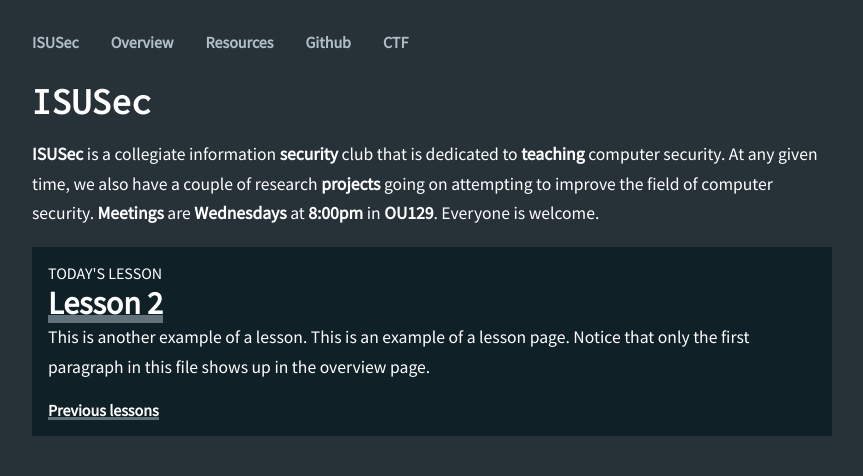
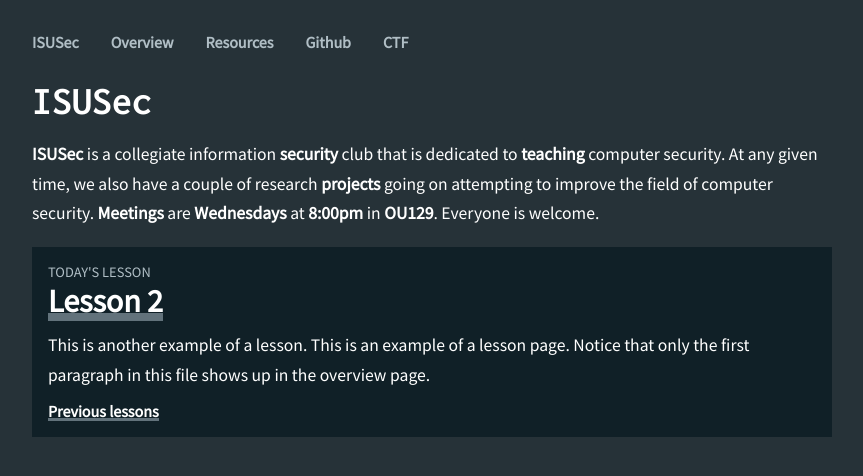
Before and after one commit to alxxmoy/isusecSiteBeta, a Jekyll site: the page built from index.md, in a window 1280 px wide. Shown: the top 476 px of the page, without its empty margins (208-1071 px from the left). Built offline with Jekyll 4.4.1, drawn with Linux system fonts in a browser that asks for light colours.

Commit message:
Increase whitespace between title and description. Make meta description more subtle.

```diff
--- a/_sass/_overview.scss
+++ b/_sass/_overview.scss
@@ -1,4 +1,6 @@
 .post-meta {
+    font-size: .9em;
+    color: $secondary;
     display: block;
     text-transform: uppercase;
 }
@@ -16,5 +18,5 @@
 }
 
 .post-excerpt p {
-    margin-top: 0;
+    margin: 10px 0;
 }
```
